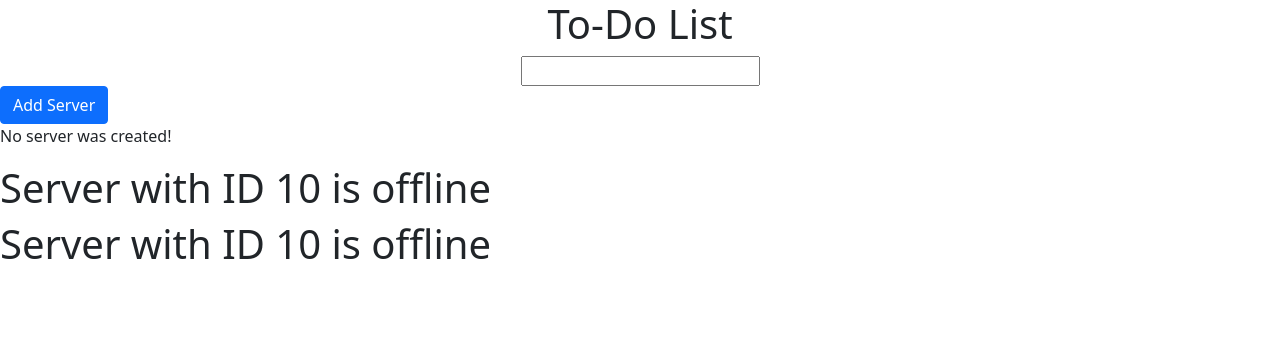
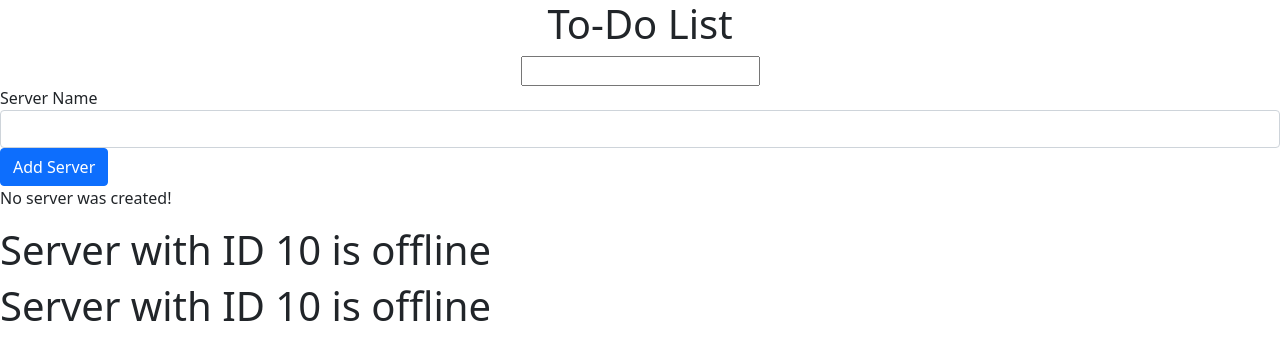
Before and after one commit to jonathanj101/Angular-todo-project, an Angular app: page / in a window 1280 px wide. Shown: the top 360 px of the page. Built offline with nearby package versions, Linux system fonts and the light colour scheme.

Commit message:
Passing and using data with event binding

```diff
--- a/src/app/servers/servers.component.html
+++ b/src/app/servers/servers.component.html
@@ -3,15 +3,25 @@
 to this native disabled property
  -->
  <!-- this whole syntax here [disabled]="!allowNewServer" is a syntax recognized by Angular,
+so this is why between the quotation marks, you can already and you have already, you have to write TypeScript
+code because again, this whole expression is evaluated by Angular, mixing in string interpolation will
+break it,
+-->
 
-so this is why between the quotation marks, you can already and you have already, you have to write TypeScript
+<!--
+    Traditionally, we could use onclick event that the element offers us, however Angular offers Event Binding.
+    creating an Event with (name of event)
+ -->
 
-code because again, this whole expression is evaluated by Angular, mixing in string interpolation will
+ <!--
+    listening to the input event (input)
+    (input)="onUpdateServerName($event)" this will update the server name on keystrokes, the $ sign reserved word which gives us access to event data. Thus passing as $event is to retrieve the data and be able to use that in our method
+  -->
 
-break it,
-Traditionally, we could use onclick event that the element offers us, however Angular offers Event Binding.
-creating an Event with (name of event)
--->
+
+<label>Server Name</label>
+<input type="text" class="form-control"
+(input)="onUpdateServerName($event)">
 <button class="btn btn-primary"
     [disabled]="!allowNewServer"
     (click)="onCreateServer()">
```
